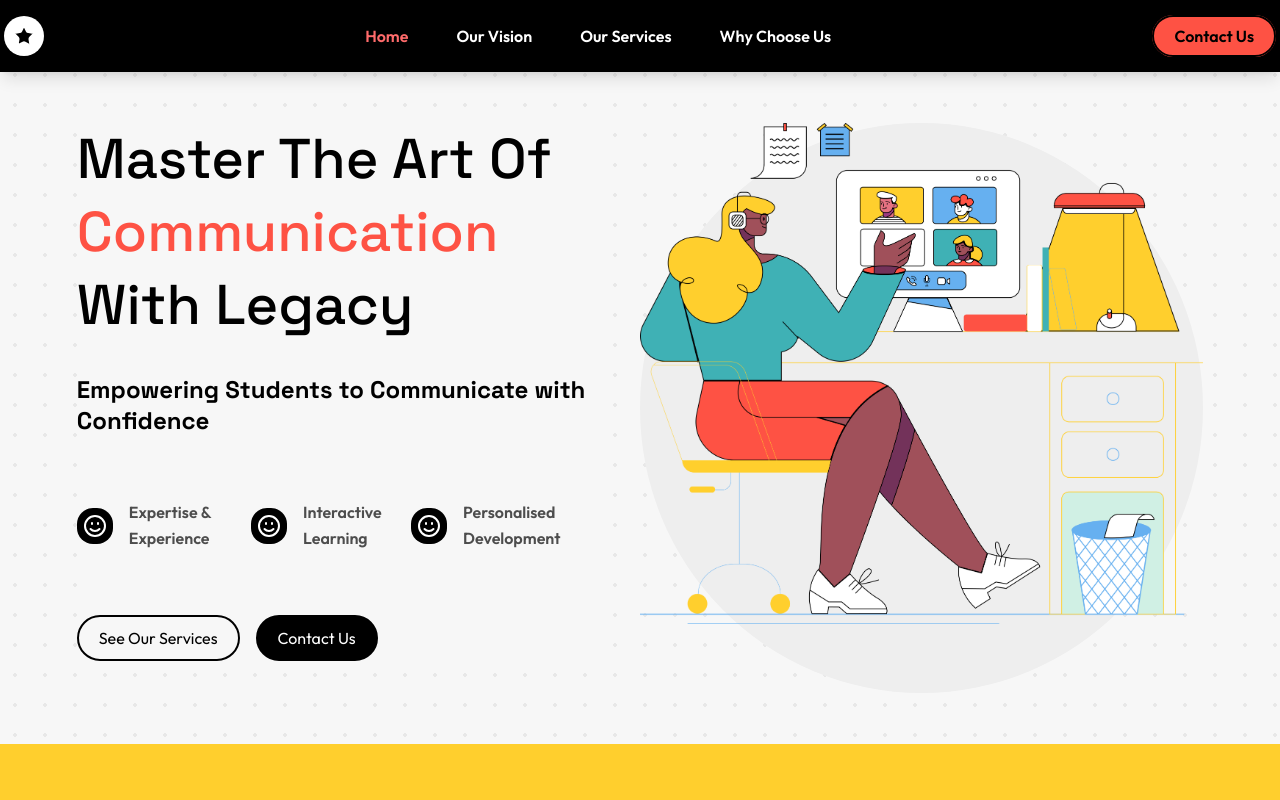
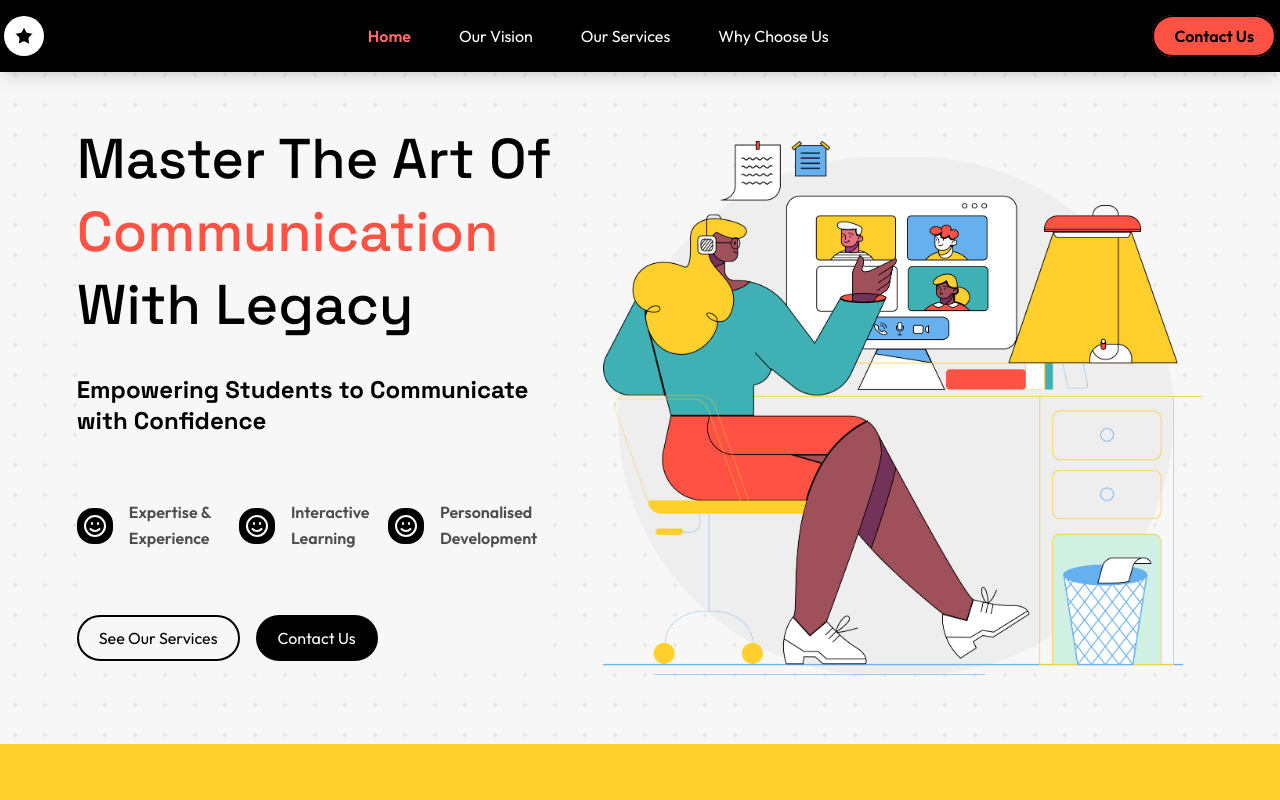
Before and after one commit to chocolatecaake/legacy, a Next.js app: page / in a window 1280 px wide. Shown: the top 800 px of the page. Built offline with nearby package versions, Linux system fonts and the light colour scheme.

Commit message:
navbar changes

```diff
--- a/src/app/globals.css
+++ b/src/app/globals.css
@@ -161,6 +161,7 @@ section {
   display: flex;
   flex-direction: column;
   gap: clamp(24px, 4vw, var(--spacing-content-base));
+  scroll-margin-top: 70px;
 }
 
 .card {
--- a/src/components/Button.tsx
+++ b/src/components/Button.tsx
@@ -10,7 +10,7 @@ export default function Button({
   href,
 }: ButtonProps) {
   const variants = {
-    cta: "bg-secondary text-black font-semibold hover:bg-secondary hover:text-black",
+    cta: "bg-secondary text-black font-semibold hover:bg-accent-2 hover:text-black",
     primary: "bg-black text-white hover:bg-secondary hover:text-black",
     secondary:
       "bg-background text-black border-2 hover:border-secondary hover:text-secondary",
--- a/src/components/Footer.tsx
+++ b/src/components/Footer.tsx
@@ -6,7 +6,10 @@ import { ArrowUp } from "lucide-react";
 export default function Footer() {
   return (
     <>
-      <footer className="bg-black w-full text-white px-small sm:px-content">
+      <footer
+        id="footer"
+        className="bg-black w-full text-white px-small sm:px-content"
+      >
         <div className="flex justify-between py-default px-small sm:px-default">
           <div className="flex flex-col sm:flex-row gap-section">
             <div className="flex flex-col space-y-default lg:min-w-55">
@@ -39,9 +42,12 @@ export default function Footer() {
               </div>
             </div>
           </div>
-          <div className="flex w-fit h-fit p-3 bg-secondary rounded">
+          <a
+            className="flex w-fit h-fit p-3 bg-secondary rounded hover:bg-accent-2"
+            href="#home"
+          >
             <ArrowUp className="text-black" />
-          </div>
+          </a>
         </div>
       </footer>
       <div className="w-full flex flex-col md:flex-row bg-primary p-1 justify-center items-center">
--- a/src/components/NavMobile.tsx
+++ b/src/components/NavMobile.tsx
@@ -18,10 +18,36 @@ import { links } from "@/constants/navigation";
 import { usePathname } from "next/navigation";
 import { Star } from "lucide-react";
 import Link from "next/link";
+import { useEffect } from "react";
 
 const NavMobile = () => {
   const [isOpen, setIsOpen] = useState(false);
-  const pathname = usePathname();
+  const [activeSection, setActiveSection] = useState("home");
+
+  useEffect(() => {
+    const observer = new IntersectionObserver(
+      (entries) => {
+        entries.forEach((entry) => {
+          if (entry.isIntersecting) {
+            setActiveSection(entry.target.id);
+          }
+        });
+      },
+      {
+        threshold: 0,
+      },
+    );
+
+    links.forEach((link) => {
+      const section = document.querySelector(link.path);
+
+      if (section) {
+        observer.observe(section);
+      }
+    });
+
+    return () => observer.disconnect();
+  }, []);
 
   return (
     <Sheet open={isOpen} onOpenChange={setIsOpen}>
@@ -45,24 +71,25 @@ const NavMobile = () => {
             </SheetDescription>
           </SheetHeader>
           <ul className="flex flex-col gap-10 p-8 justify-center text-left">
-            {links.map((link, index) => {
+            {links.map((link) => {
               return (
-                <li
-                  key={index}
-                  className={`font-semibold transition-colors ${
-                    pathname === link.path
-                      ? "text-secondary"
-                      : "hover:text-secondary"
-                  }`}
-                >
-                  <Link href={link.path} onClick={() => setIsOpen(false)}>
+                <li key={link.path}>
+                  <Link
+                    href={link.path}
+                    onClick={() => setIsOpen(false)}
+                    className={
+                      activeSection === link.path.substring(1)
+                        ? "font-semibold text-accent-2"
+                        : "hover:text-secondary"
+                    }
+                  >
                     {link.name}
                   </Link>
                 </li>
               );
             })}
             <div onClick={() => setIsOpen(false)}>
-              <Button text="Contact Us" variant="primary" href="/contact" />
+              <Button text="Contact Us" variant="primary" href="#footer" />
             </div>
           </ul>
         </div>
--- a/src/components/Navbar.tsx
+++ b/src/components/Navbar.tsx
@@ -5,43 +5,68 @@ import Button from "./Button";
 import { Star } from "lucide-react";
 
 import Link from "next/link";
-import { usePathname } from "next/navigation";
-
+import { useEffect } from "react";
 import { links } from "@/constants/navigation";
+import { useState } from "react";
 
 const Navbar = () => {
-  const pathname = usePathname();
+  const [activeSection, setActiveSection] = useState("home");
+
+  useEffect(() => {
+    const observer = new IntersectionObserver(
+      (entries) => {
+        entries.forEach((entry) => {
+          if (entry.isIntersecting) {
+            setActiveSection(entry.target.id);
+          }
+        });
+      },
+      {
+        threshold: 0.5,
+      },
+    );
+
+    links.forEach((link) => {
+      const section = document.querySelector(link.path);
+
+      if (section) {
+        observer.observe(section);
+      }
+    });
+
+    return () => observer.disconnect();
+  }, []);
 
   return (
-    <header
-      className={`bg-black text-white fixed w-full sticky top-0 p-1 transition-all duration-200 z-50 shadow-lg border-white"}`}
-    >
+    <header className="bg-black text-white fixed w-full sticky top-0 p-1 transition-all duration-200 z-50 shadow-lg border-white">
       <div className="min-h-[64px] flex justify-between items-center container mx-auto px-4 xl:px-0">
-        <Link href="/">
+        <Link href="#home">
           <div className="flex p-2 p-2 rounded-full items-center justify-center bg-white">
             <Star className="fill-black stroke-white" />
           </div>
         </Link>
         <nav className={`hidden xl:block xl:flex items-center gap-12`}>
           <ul className="flex gap-12">
-            {links.map((link, index) => {
+            {links.map((link) => {
               return (
-                <li
-                  key={index}
-                  className={`font-semibold transition-colors ${
-                    pathname === link.path
-                      ? "text-accent-2 hover:text-white"
-                      : "hover:text-secondary"
-                  }`}
-                >
-                  <Link href={link.path}>{link.name}</Link>
+                <li key={link.path}>
+                  <Link
+                    href={link.path}
+                    className={
+                      activeSection === link.path.substring(1)
+                        ? "font-semibold text-accent-2"
+                        : "hover:text-secondary"
+                    }
+                  >
+                    {link.name}
+                  </Link>
                 </li>
               );
             })}
           </ul>
         </nav>
         <div className="hidden xl:block">
-          <Button text="Contact us" variant="cta" href="/contact" />
+          <Button text="Contact us" variant="cta" href="#footer" />
         </div>
         <div className="xl:hidden">
           <NavMobile />
--- a/src/sections/About.tsx
+++ b/src/sections/About.tsx
@@ -1,6 +1,6 @@
 export function About() {
   return (
-    <section className="bg-primary">
+    <section className="bg-primary" id="vision">
       <div className="flex flex-col sm:flex-row sm:justify-between items-center gap-small">
         <h1 className="flex-1">
           <div className="underline">Unlock Your Potential</div> with
--- a/src/sections/Hero.tsx
+++ b/src/sections/Hero.tsx
@@ -11,7 +11,10 @@ export default function Hero() {
     "Personalised Development",
   ];
   return (
-    <section className="flex !flex-col space-y-default md:!flex-row justify-between">
+    <section
+      id="home"
+      className="flex flex-col space-y-default items-center xl:!flex-row xl:justify-between"
+    >
       <div className="bg-background space-y-content md:max-w-lg">
         <div className="space-y-default">
           <div className="hero">
@@ -27,26 +30,15 @@ export default function Hero() {
           ))}
         </div>
         <div className="flex flex-col sm:flex-row gap-small">
-          <Button text="See Our Services" variant="secondary" href="/" />
-          <Button text="Contact Us" href="/" />
+          <Button
+            text="See Our Services"
+            variant="secondary"
+            href="#services"
+          />
+          <Button text="Contact Us" href="#footer" />
         </div>
       </div>
-      <div
-        className="
-            right-[-25%]
-            top-[-30%]
-            z-0
-            rounded-[50%]
-            bg-[#eeeeee]
-        "
-      >
-        <Image
-          src="/assets/pop1.png"
-          alt="hero image"
-          height={600}
-          width={600}
-        />
-      </div>
+      <Image src="/assets/pop2.png" alt="hero image" height={600} width={600} />
     </section>
   );
 }
--- a/src/sections/Services.tsx
+++ b/src/sections/Services.tsx
@@ -3,7 +3,7 @@ import ServiceCard from "@/components/ServiceCard";
 
 export default function Services() {
   return (
-    <section>
+    <section id="service">
       <div className="flex flex-col bg-background space-y-default">
         <h1>Our Services</h1>
         <p className="body-lg max-w-md">
--- a/src/sections/Values.tsx
+++ b/src/sections/Values.tsx
@@ -5,7 +5,7 @@ import Image from "next/image";
 export function Values() {
   return (
     <section className="bg-white">
-      <div className="flex flex-col md:flex-row gap-default">
+      <div className="grid grid-cols-1 gap-default sm:grid-cols-2 xl:grid-cols-6">
         {valueList.map((value, idx) => (
           <ValueCard key={idx} variant={idx} desc={value} />
         ))}
--- a/src/sections/WhyChooseUs.tsx
+++ b/src/sections/WhyChooseUs.tsx
@@ -10,7 +10,10 @@ export default function WhyUs() {
   ];
 
   return (
-    <section className="bg-white flex flex-col md:!flex-row md:!gap-section justify-center items-center md:!pl-0">
+    <section
+      id="cta"
+      className="bg-white flex flex-col lg:!flex-row lg:!gap-section justify-center items-center lg:!pl-0"
+    >
       <Image
         src="/assets/confidentSpeaker.webp"
         alt="girl sitting on a desk"
```
Also changed, not shown: src/constants/navigation.js (+4 -4 lines), public/assets/pop2.png (added).
